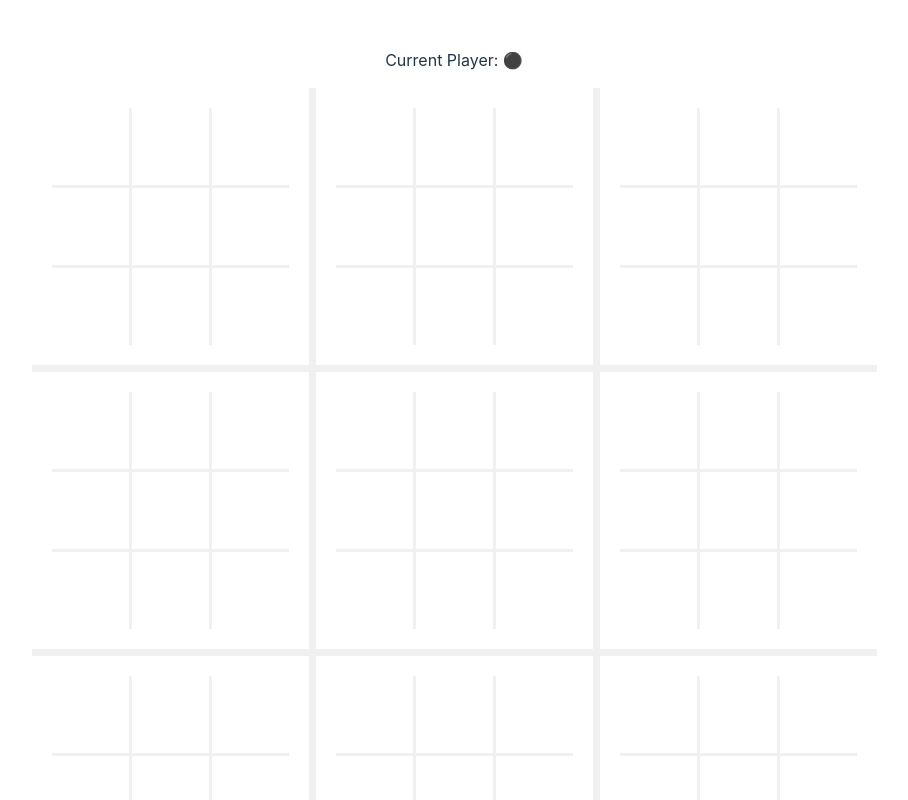
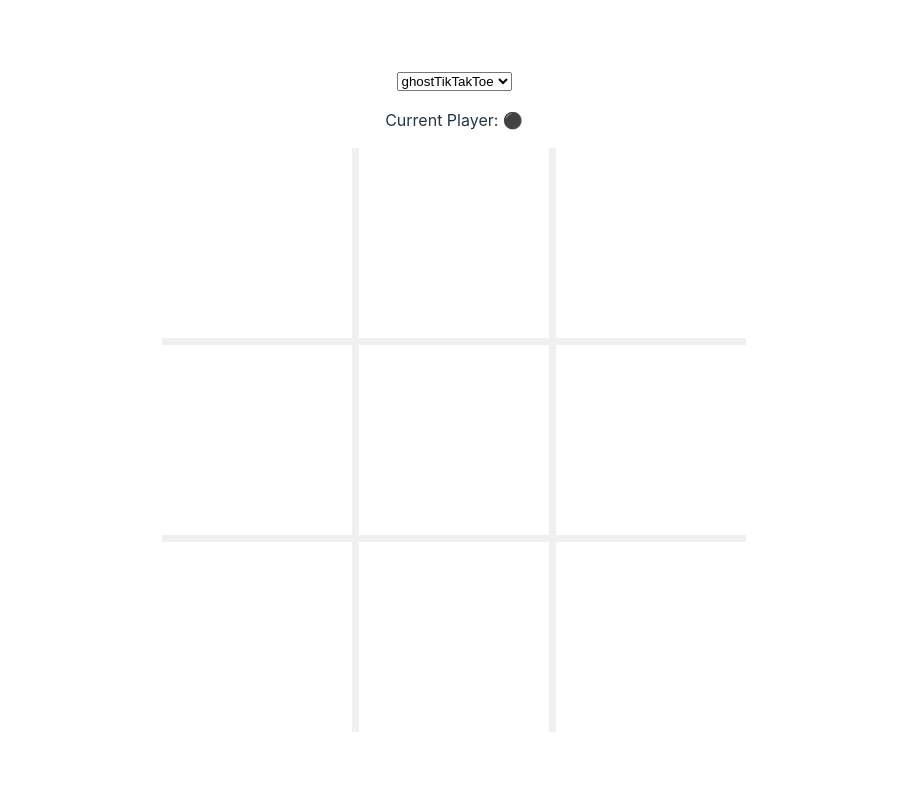
Before and after one commit to FrancoisRoizot/hyper-tictactoe, a Svelte app: page / in a window 1280 px wide. Shown: the top 800 px of the page, without its empty margins (186-1094 px from the left). Built offline with nearby package versions, Linux system fonts and the light colour scheme.

Commit message:
feat: adding new game mode

```diff
--- a/src/App.svelte
+++ b/src/App.svelte
@@ -3,11 +3,17 @@
   import { game } from "./game";
 </script>
 
+<select value={$game.currentGameMode} on:change={e => game.changeGameMode(e.target.value)}>
+  {#each Object.keys($game.gameModes) as mode}
+    <option value={mode}>{mode}</option>
+  {/each}
+</select>
+
 {#if $game.status}
-<p>Congratulations! Player {$game.currentPlayer} has won!</p>
-<button on:click={game.resetGame}>Reset</button>
+  <p>Congratulations! Player {$game.currentPlayer} has won!</p>
+  <button on:click={game.resetGame}>Reset</button>
 {:else}
-<p>Current Player: {$game.currentPlayer}</p>
+  <p>Current Player: {$game.currentPlayer}</p>
 {/if}
 
 <Board />
--- a/src/app.css
+++ b/src/app.css
@@ -144,7 +144,19 @@ tr:first-child > td {
   display: flex;
   justify-content: center;
   align-items: center;
-  font-size: 8em;
+}
+
+.big-one.simple {
+  font-size: 5em;
+}
+
+.big-one:not(.simple) {
+  font-size: 7em;
+}
+
+.holder:has(.big-one) {
+  min-width: 150px;
+  height: 150px;
 }
 
 .child > tr > td {
--- a/src/components/Board.svelte
+++ b/src/components/Board.svelte
@@ -6,19 +6,27 @@
   const isMain = coords.x === null && coords.y === null
   $: playedBoard = isMain ? $game : $game.board[coords.x][coords.y]
 
-  $: isTileToPlay = (coords) => isMain && $game.nextCoords.x === coords.x && $game.nextCoords.y === coords.y
+  $: isTileToPlay = coords => {
+    return !$game.status && isMain && $game.nextCoords.x === coords?.x && $game.nextCoords.y === coords?.y
+  }
+
+  const play = (i, j) => {
+    if((!isMain || !$game.hasChild) && !$game.status) {
+      game.play(i, j, { isMain, ...coords })
+    }
+  }
 </script>
 
 <div class="game-container">
-  <table class="tictactoe-board {isMain ? 'parent' : 'child' }">
+  <table class="tictactoe-board {isMain ? 'parent' : 'child'}">
     {#each playedBoard.board as row, i}
       <tr>
         {#each row as cell, j}
-      <td on:click="{() => !isMain && game.play(i, j, { isMain, ...coords })}" class="holder {isTileToPlay(cell.coords) ? 'green' : ''}">
-        {#if isMain}
+          <td on:click="{() => play(i, j)}" class="holder {isTileToPlay(cell?.coords) ? 'green' : ''}">
+            {#if isMain && $game.hasChild}
               <svelte:self bind:coords={cell.coords} />
             {/if}
-        <div class="{isMain ? 'big-one' : ''}">
+            <div class="{isMain ? 'big-one' : ''} {!$game.hasChild ? 'simple' : ''}">
               {cell.value}
             </div>
           </td>
--- a/src/config/config.js
+++ b/src/config/config.js
@@ -1,7 +1,5 @@
 
 const config = {
-    boardSize: 3,
-    clearDrawBoard: true,
     playerA: '⚫',
     playerB: '⚪',
 }
--- a/src/game.js
+++ b/src/game.js
@@ -10,9 +10,46 @@ const gameStates = {
     draw: 5,
 }
 
-const createBoard = (size, main = true) => Array(size).fill().map((_, x) => Array(size).fill().map((__, y) =>
-main ? {
-    board: createBoard(size, false),
+const gameModes = {
+    hyperTikTakToe: {
+        hasChild: true,
+        play(playedBoard, { isMain, x, y }, playCallback) {
+            if (!playedBoard.status) {
+                return
+            }
+
+            if (playedBoard.status === gameStates.draw) {
+                playedBoard.board = createBoard(false)
+            } else if (!isMain) {
+                playCallback()
+            }
+        },
+        reset() {
+
+        }
+    },
+    ghostTikTakToe: {
+        hasChild: false,
+        history: [],
+        play(playedBoard, { isMain, row: x, col: y }, playCallback) {
+            this.history.push({x, y})
+
+            if (this.history.length > 5) {
+                const coord = this.history.shift()
+                playedBoard.board[coord.x][coord.y].value = ''
+            }
+        },
+        reset() {
+            this.history = []
+        }
+    },
+}
+
+const createBoard = hasChild =>
+    Array(3).fill().map((_, x) =>
+        Array(3).fill().map((__, y) =>
+            hasChild ? {
+                board: createBoard(false),
                 status: gameStates.pending,
                 winPosition: null,
                 coords: {x, y},
@@ -21,20 +58,35 @@ main ? {
         ))
 
 const createGame = () => {
+
     const {subscribe, set, update} = writable({
         status: gameStates.pending,
-        board: createBoard(config.boardSize),
+        board: createBoard(gameModes.ghostTikTakToe.hasChild),
         currentPlayer: config.playerA,
         nextCoords: {x: null, y: null},
         winPosition: null,
+        currentGameMode: 'ghostTikTakToe',
+        hasChild: gameModes.ghostTikTakToe.hasChild,
+        gameModes,
+    })
+
+    const changeGameMode = gameMode => update(game => {
+        game.currentGameMode = gameMode
+        resetGame()
+
+        return game
     })
 
     const resetGame = () => update(game => {
-        game.board = createBoard(config.boardSize)
+        console.log(gameModes[game.currentGameMode])
+        game.board = createBoard(gameModes[game.currentGameMode].hasChild)
         game.status = gameStates.pending
         game.currentPlayer = config.playerA
         game.nextCoords = {x: null, y: null}
         game.winPosition = null
+        game.hasChild = gameModes[game.currentGameMode].hasChild
+
+        gameModes[game.currentGameMode].reset()
 
         return game
     })
@@ -49,16 +101,14 @@ const createGame = () => {
             playedBoard.board[row][col].value = game.currentPlayer
             const newState = checkGameStatus(playedBoard.board);
             playedBoard.status = newState.state
+            gameModes[game.currentGameMode].play(playedBoard, { isMain, row, col }, () => play(x, y, { isMain: true }))
+
             if (playedBoard.status) {
-                if (playedBoard.status === gameStates.draw) {
-                    config.clearDrawBoard && (playedBoard.board = createBoard(config.boardSize, false))
-                } else if (!isMain) {
-                    play(x, y, { isMain: true })
-                }
                 playedBoard.winPosition = newState.line ?? null;
             } else {
                 nextPlayer()
             }
+
             if (!isMain) {
                 game.nextCoords = game.board[row][col].status === gameStates.pending ? { x: row, y: col } : { x: null, y: null }
             }
@@ -73,7 +123,7 @@ const createGame = () => {
         return game
     })
 
-    return { subscribe, play, resetGame }
+    return { subscribe, play, resetGame, changeGameMode }
 }
 
 const checkNextPlay = (x, y, coords) => x === coords.x && y === coords.y || coords.x === null
@@ -105,7 +155,7 @@ function checkGameStatus(board) {
         return { state: gameStates.reverseDiagonal };
     }
 
-    return { state: gameStates.pending};
+    return { state: gameStates.pending };
 }
 
 const getWinTypeStyle = (winType, position) => {
```
Lines whose indentation alone changed are shown as unchanged.
